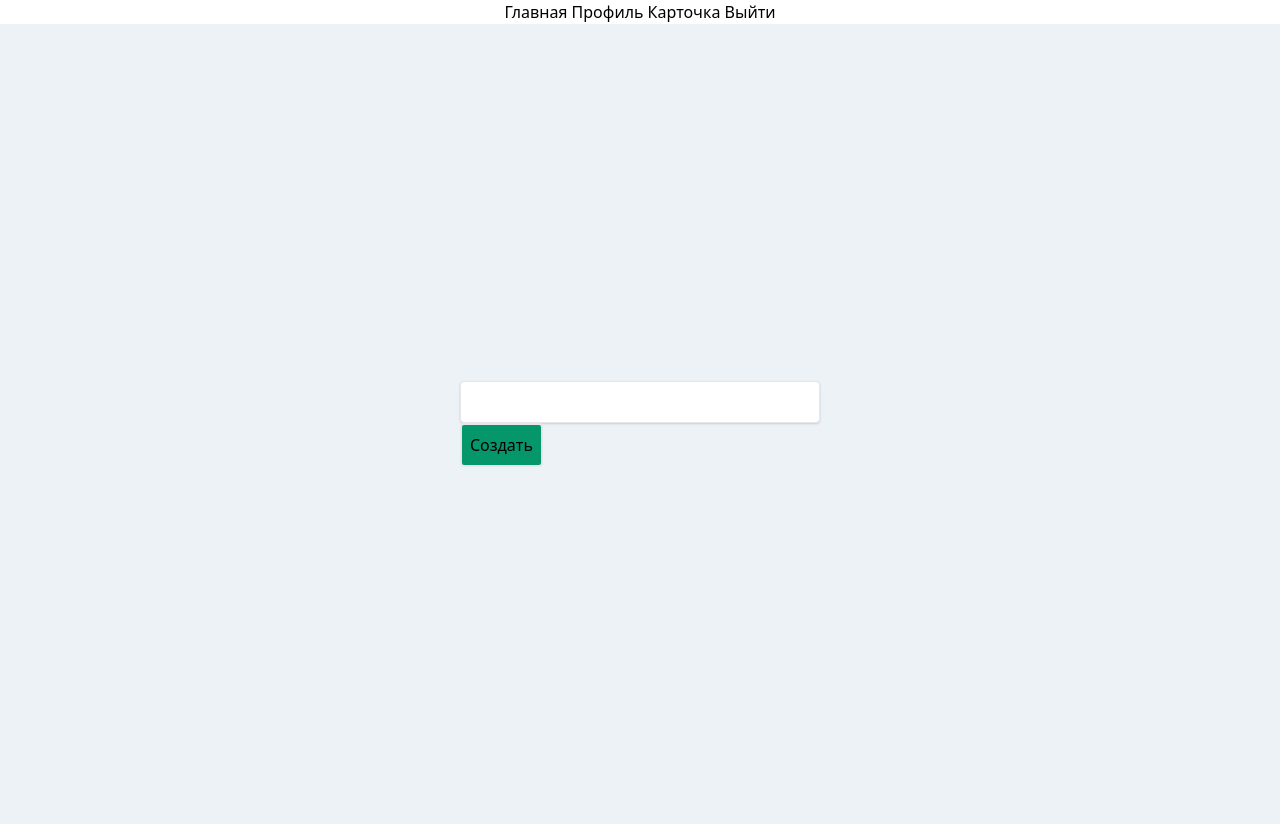
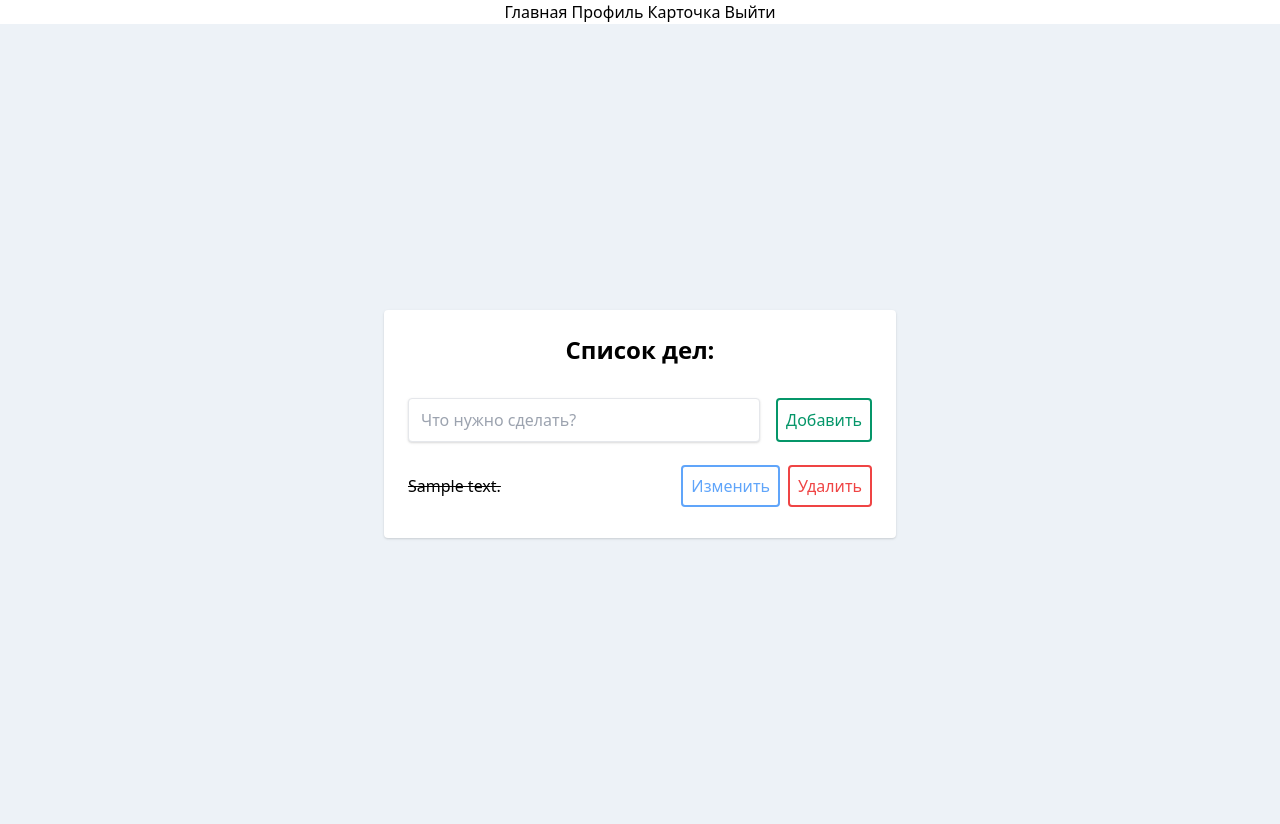
Before and after one commit to m3nd0r/todo_app, a Flask app: page /card in a window 1280 px wide. Run offline with Flask 2, Linux system fonts and the light colour scheme; a user stored in the database is signed in; tables that the repository leaves empty hold one stand-in row (values such as "Sample post"); some libraries are stand-ins or nearby versions.

Commit message:
поправил формы

```diff
--- a/todo/app/templates/card.html
+++ b/todo/app/templates/card.html
@@ -1,15 +1,15 @@
 {% extends "base.html" %}
 
 {% block content %}
-  <div class="flex mt-4">
+  {# <div class="flex mt-4">
     <form action="/add_card" method="post">
       {{ add_card_form.todo_card_name(class="shadow appearance-none border rounded w-full py-2 px-3 mr-4 text-grey-darker") }}
       {{ add_card_form.submit(class="flex-no-shrink p-2 border-2 rounded text-teal border-teal hover:text-white hover:bg-teal bg-green-600") }}
     </form>
-  </div>
+  </div> #}
 
-{# {% if todo_card_list %}
-  {% for todo_card in todo_card_list %}
+{# {% if todo_card_list %} #}
+  {# {% for todo_card in todo_card_list %} #}
     <div class="h-100 w-full flex items-center justify-center font-sans">
       <div class="bg-white rounded shadow p-6 m-4 w-full lg:w-3/4 lg:max-w-lg">
         <div class="mb-4">
@@ -51,7 +51,7 @@
         </div>
       </div>
     </div>
-  {% endfor %}
-{% endif %} #}
+  {# {% endfor %} #}
+{# {% endif %} #}
 
 {% endblock content %}
--- a/todo/app/templates/partials/_form.html
+++ b/todo/app/templates/partials/_form.html
@@ -1,6 +1,6 @@
-<form action="" method="post" class="flex mt-4">
-        {{ form.hidden_tag() }}
-        {{ form.todo_content(class="shadow appearance-none border rounded w-full py-2 px-3 mr-4 text-grey-darker", size=32) }}
+<form action="/add_todo" method="post" class="flex mt-4">
+        {{ add_todo.hidden_tag() }}
+        {{ add_todo.todo_content(class="shadow appearance-none border rounded w-full py-2 px-3 mr-4 text-grey-darker", size=32) }}
     <button class="flex-no-shrink p-2 border-2 rounded text-green-600 border-green-600 hover:text-white hover:bg-green-600" type="submit" name="submit">
         Добавить
     </button>
--- a/todo/app/views.py
+++ b/todo/app/views.py
@@ -24,9 +24,10 @@ class CardView(CoreView, MethodView):
     """
     def get(self):
         add_card_form = AddTodoCardForm()
-        add_form = AddTodoForm()
+        add_todo = AddTodoForm()
+        todo_list = Todo.query.filter_by(user_id=current_user.id).order_by(Todo.d_create).all()
         todo_card_list = TodoCard.query.filter_by(user_id=current_user.id).all()
-        return render_template('/card.html', add_card_form=add_card_form, add_form=add_form, todo_card_list=todo_card_list)
+        return render_template('/card.html', add_card_form=add_card_form, add_todo=add_todo, todo_card_list=todo_card_list, todo_list=todo_list)
 
 
 class AddTodoCardView(CoreView, MethodView):
@@ -39,7 +40,7 @@ class AddTodoCardView(CoreView, MethodView):
 
     def get(self):
         todo_card_list = TodoCard.query.filter_by(user_id=current_user.id).all()
-        return render_template('/card.html', form=self.form, todo_card_list=todo_card_list)
+        return render_template('/card.html', add_card_form=self.form, todo_card_list=todo_card_list)
 
     def post(self):
         form = self.form
@@ -62,8 +63,7 @@ class AddTodoView(CoreView, MethodView):
         return AddTodoForm()
 
     def get(self):
-        todo_list = Todo.query.filter_by(user_id=current_user.id).order_by(Todo.d_create).all()
-        return render_template('/card.html', form = self.form, todo_list=todo_list)
+        return redirect(url_for('todo.card'))
 
     def post(self):
         form = self.form
@@ -72,7 +72,7 @@ class AddTodoView(CoreView, MethodView):
             db.session.add(new_todo)
             db.session.commit()
 
-            return redirect(url_for('todo.add_todo'))
+            return redirect(url_for('todo.card'))
 
 
 class DeleteTodoView(CoreView, MethodView):
```
